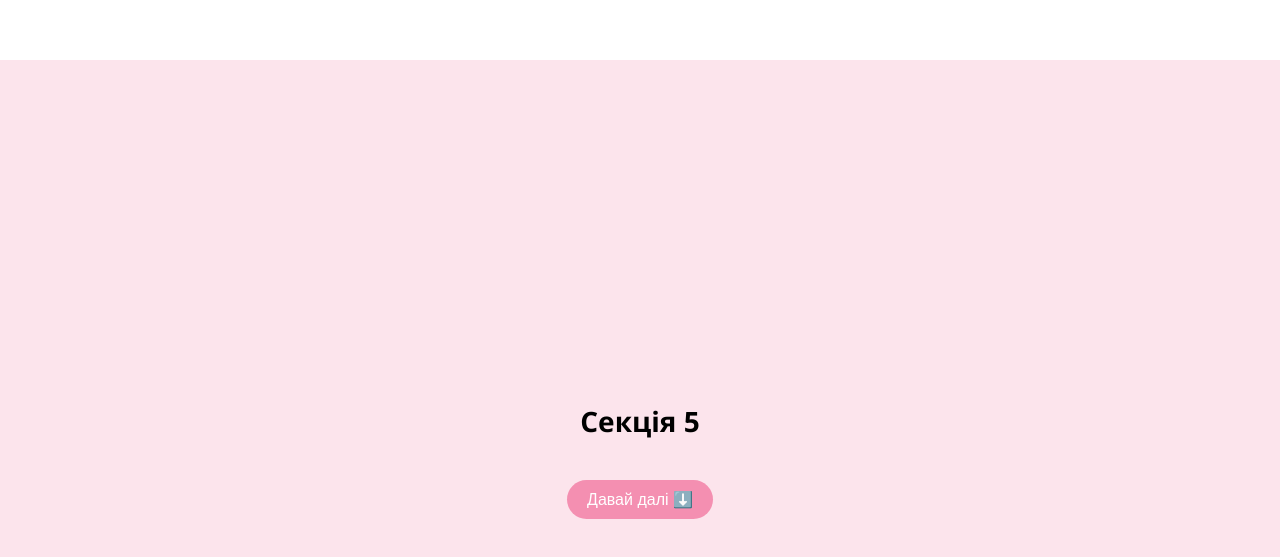
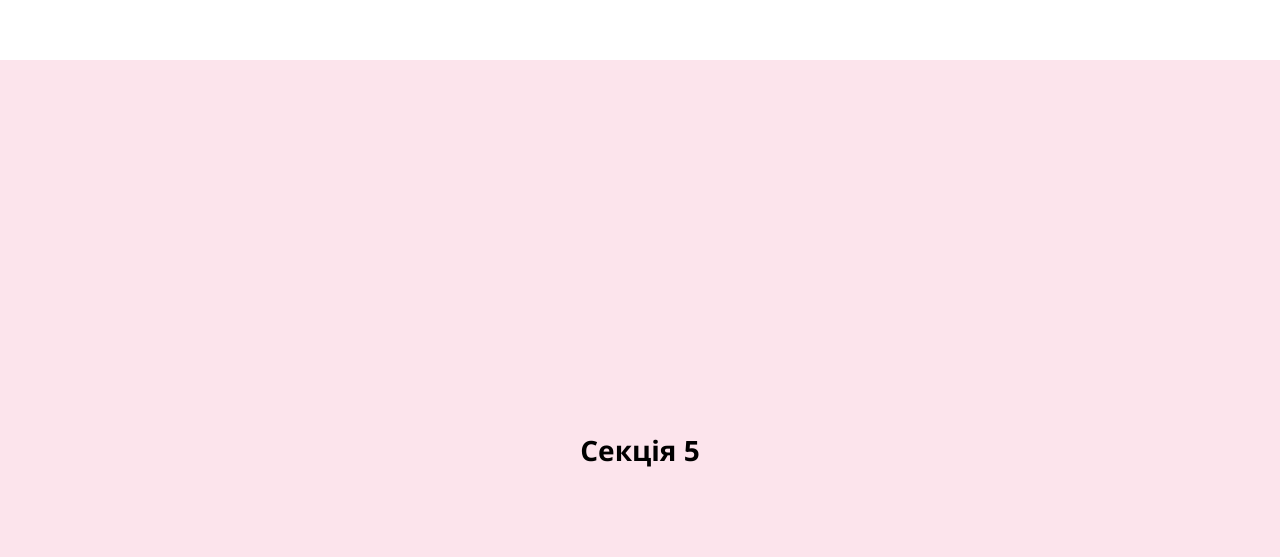
Before and after one commit to vitalii-hryhorenko/diana-birthday, a React (Create React App) app: page / in a window 1280 px wide. Shown: the part 3140-3697 px from the top of the page. Built offline with nearby package versions, Linux system fonts and the light colour scheme.

Commit message:
Add separated logic for next btn

```diff
--- a/src/App.tsx
+++ b/src/App.tsx
@@ -1,20 +1,14 @@
 // App.tsx
-import React, { useRef, useState, useEffect } from 'react';
+import React, { useCallback, useEffect, useMemo, useRef, useState } from 'react';
 import './App.less';
 
 const App: React.FC = () => {
-    const section1Ref = useRef<HTMLElement | null>(null);
-    const section2Ref = useRef<HTMLElement | null>(null);
-    const section3Ref = useRef<HTMLElement | null>(null);
-    const section4Ref = useRef<HTMLElement | null>(null);
-    const section5Ref = useRef<HTMLElement | null>(null);
-
-    const sectionRefs = [section1Ref, section2Ref, section3Ref, section4Ref, section5Ref];
+    const sectionRefs = useRef<(HTMLElement | null)[]>([]);
     const [popupImage, setPopupImage] = useState<string | null>(null);
     const [popupVisible, setPopupVisible] = useState(false);
 
     const scrollToSection = (index: number) => {
-        sectionRefs[index]?.current?.scrollIntoView({ behavior: 'smooth' });
+        sectionRefs.current[index]?.scrollIntoView({ behavior: 'smooth' });
     };
 
     const togglePopup = (image?: string) => {
@@ -46,20 +40,30 @@ const App: React.FC = () => {
             confetti.className = 'confetti';
             confetti.style.left = `${Math.random() * 100}%`;
             confetti.style.animationDelay = `${Math.random() * 2}s`;
+            confetti.style.setProperty('--i', Math.random().toString());
             confettiContainer.appendChild(confetti);
         }
 
         setTimeout(() => {
-            document.body.removeChild(confettiContainer);
+            confettiContainer.classList.add('fade-out');
+            setTimeout(() => {
+                document.body.removeChild(confettiContainer);
+            }, 1000);
         }, 4000);
+    }, []);
+
+    const nextButtonCallback = useCallback((numberOfSection: number) => {
+        return <button className="scroll-button" onClick={ () => scrollToSection(numberOfSection) }>
+            Давай далі ⬇️
+        </button>;
     }, []);
 
     return (
         <div className="App">
-            {[...Array(5)].map((_, i) => (
+            { [...Array(5)].map((_, i) => (
                 <section
-                    key={i}
-                    ref={sectionRefs[i]}
+                    key={ i }
+                    ref={ (el) => void (sectionRefs.current[i] = el) }
                     className={`section section-${i + 1}`}
                 >
                     {i === 0 && (
@@ -69,11 +73,16 @@ const App: React.FC = () => {
                                 Кицюня, З Днем Народження!
                                 <span role="img" aria-label="sparkles">🎉</span>
                             </h2>
-                            <button className="scroll-button" onClick={() => scrollToSection(i + 1)}>
-                                Давай далі ⬇️
-                            </button>
+                            { nextButtonCallback(i + 1) }
                         </>
                     )}
+
+                    { i === 1 && (
+                        <>
+                            <h2>Секція 2</h2>
+                            { nextButtonCallback(i + 1) }
+                        </>
+                    ) }
 
                     {i === 2 && (
                         <>
@@ -88,6 +97,7 @@ const App: React.FC = () => {
                                     </div>
                                 ))}
                             </div>
+                            { nextButtonCallback(i + 1) }
                         </>
                     )}
 
@@ -97,17 +107,15 @@ const App: React.FC = () => {
                             <button className="gift-button" onClick={() => togglePopup('/assets/images/gift.jpg')}>
                                 Подивитися що там 🎁
                             </button>
+                            { nextButtonCallback(i + 1) }
                         </>
                     )}
 
-                    {[1, 4].includes(i) && (
+                    { i === 4 && (
                         <>
-                            <h2>Секція {i + 1}</h2>
-                            <button className="scroll-button" onClick={() => scrollToSection(i + 1)}>
-                                Давай далі ⬇️
-                            </button>
+                            <h2>Секція 5</h2>
                         </>
-                    )}
+                    ) }
                 </section>
             ))}
 
```
